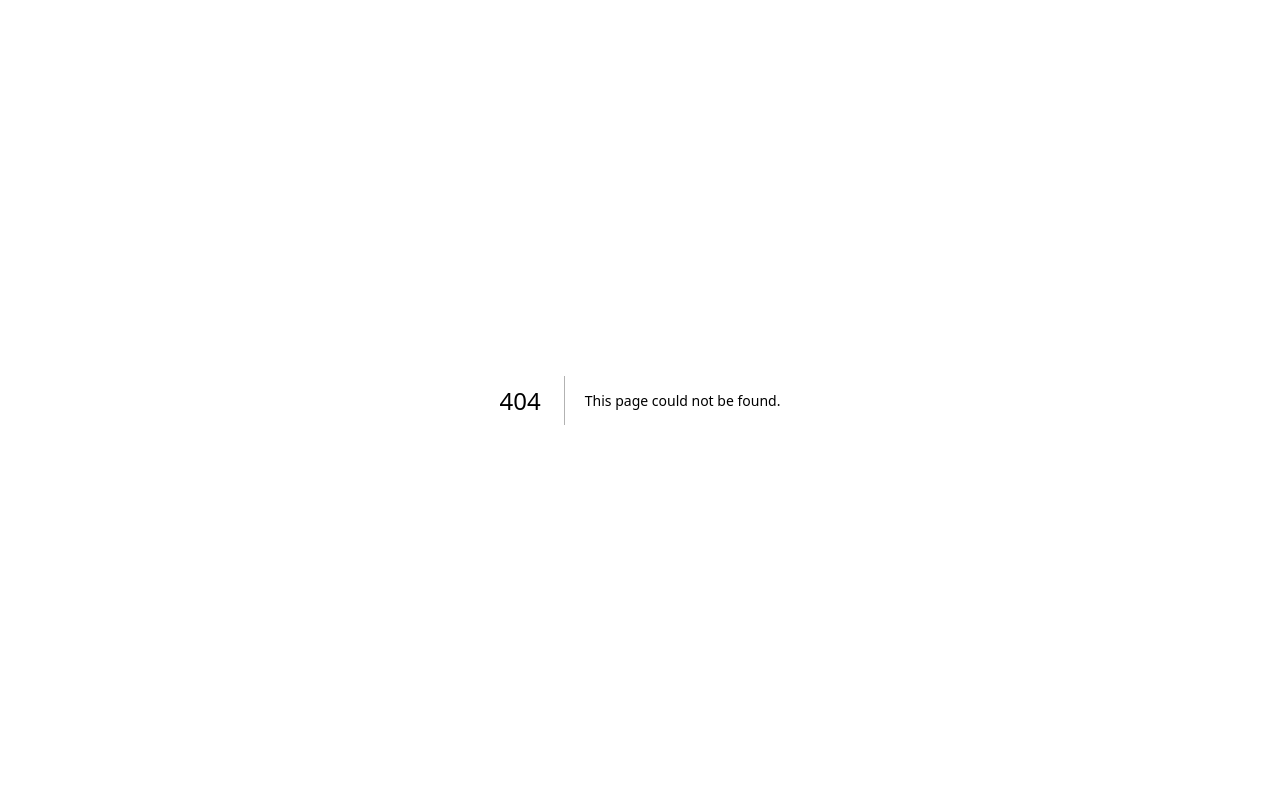
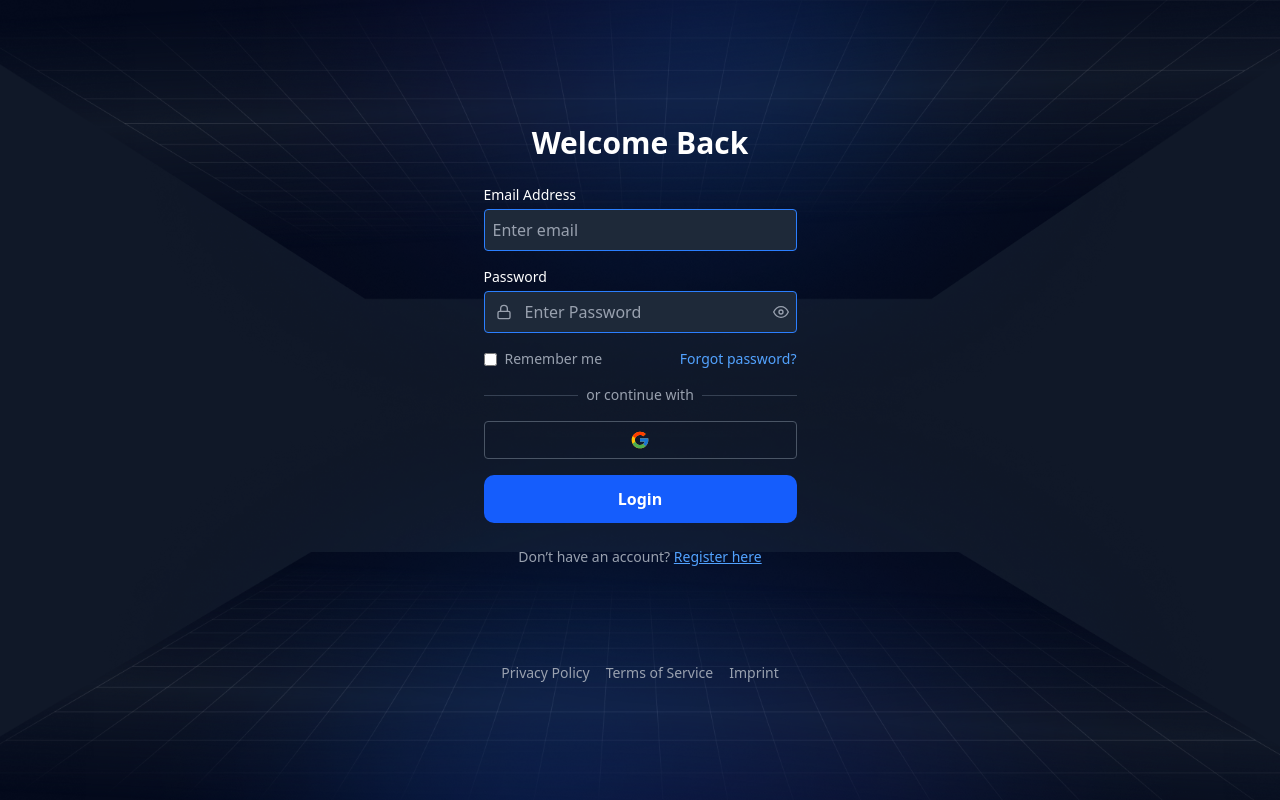
Before and after one commit to Ophira-AI/ophira-ai-client, a Next.js app: page /login in a window 1280 px wide. Before the commit this address had no page. Built offline with nearby package versions, Linux system fonts and the light colour scheme.

Commit message:
route for user login

```diff
--- /dev/null
+++ b/src/app/login/page.tsx
@@ -0,0 +1,12 @@
+// app/login/page.tsx
+'use client';
+
+import LoginForm from '@/components/auth/LoginForm';
+
+export default function LoginPage() {
+  return (
+    <main className="min-h-screen bg-[url('/images/Authbg.png')] bg-cover bg-center flex items-center justify-center">
+        <LoginForm />
+    </main>
+  );
+}
```
